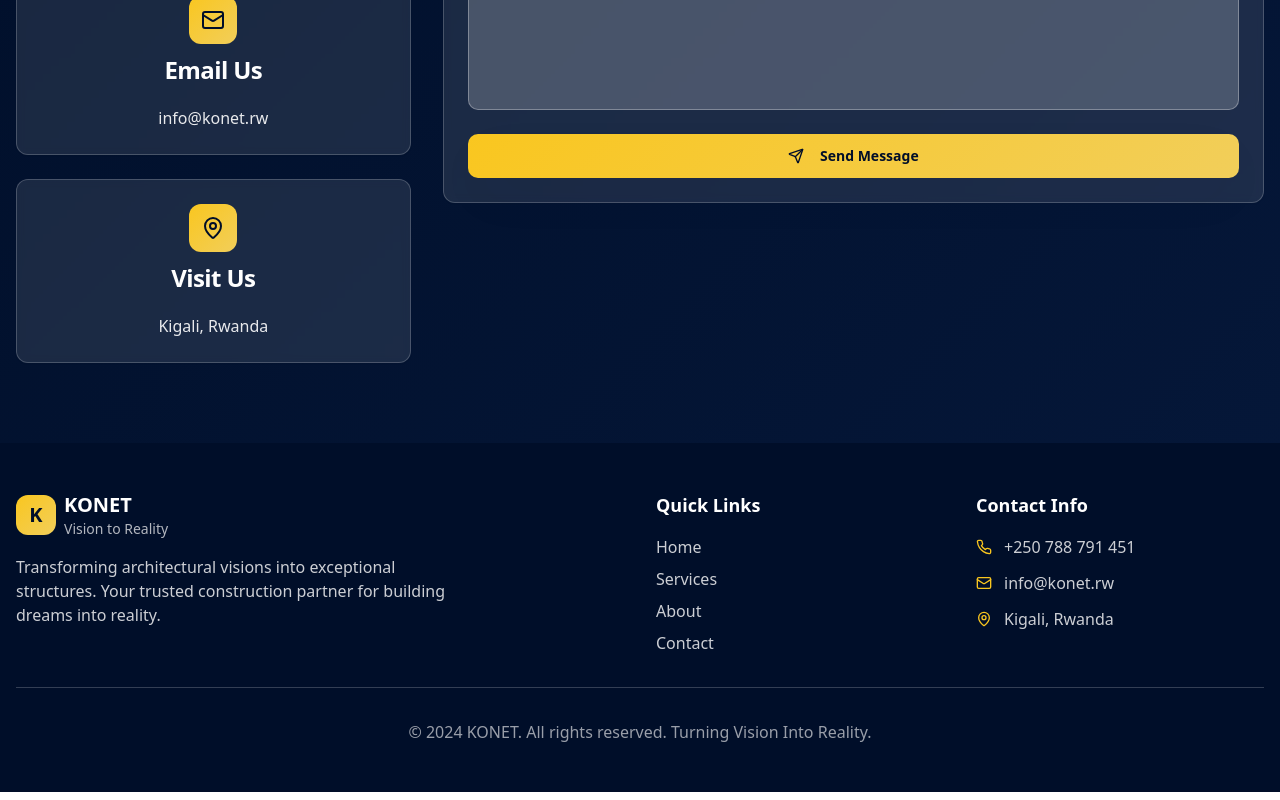
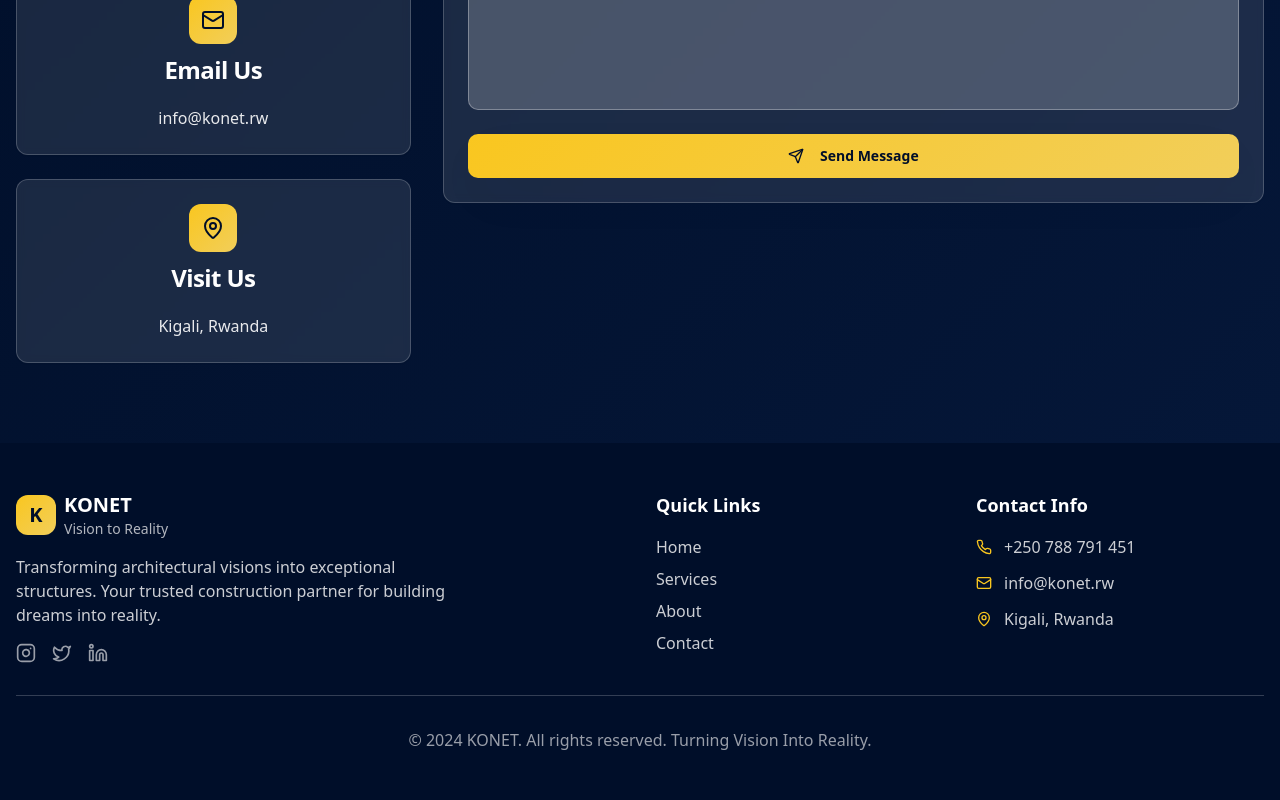
Before and after one commit to nttare0/konet-vision-reality, a React (Vite) app: page / in a window 1280 px wide. Shown: the part 2733-3533 px from the top of the page. Built offline with nearby package versions, Linux system fonts and the light colour scheme.

Commit message:
Add social media links
Add Instagram, X, and LinkedIn links to the footer.

```diff
--- a/src/components/Footer.tsx
+++ b/src/components/Footer.tsx
@@ -1,4 +1,4 @@
-import { Phone, Mail, MapPin } from "lucide-react";
+import { Phone, Mail, MapPin, Instagram, Twitter, Linkedin } from "lucide-react";
 
 const Footer = () => {
   return (
@@ -19,6 +19,17 @@ const Footer = () => {
             <p className="text-white/80 mb-4 max-w-md">
               Transforming architectural visions into exceptional structures. Your trusted construction partner for building dreams into reality.
             </p>
+            <div className="flex space-x-4">
+              <a href="#" className="text-white/60 hover:text-konet-electric transition-colors">
+                <Instagram className="w-5 h-5" />
+              </a>
+              <a href="#" className="text-white/60 hover:text-konet-electric transition-colors">
+                <Twitter className="w-5 h-5" />
+              </a>
+              <a href="#" className="text-white/60 hover:text-konet-electric transition-colors">
+                <Linkedin className="w-5 h-5" />
+              </a>
+            </div>
           </div>
 
           {/* Quick Links */}
```
